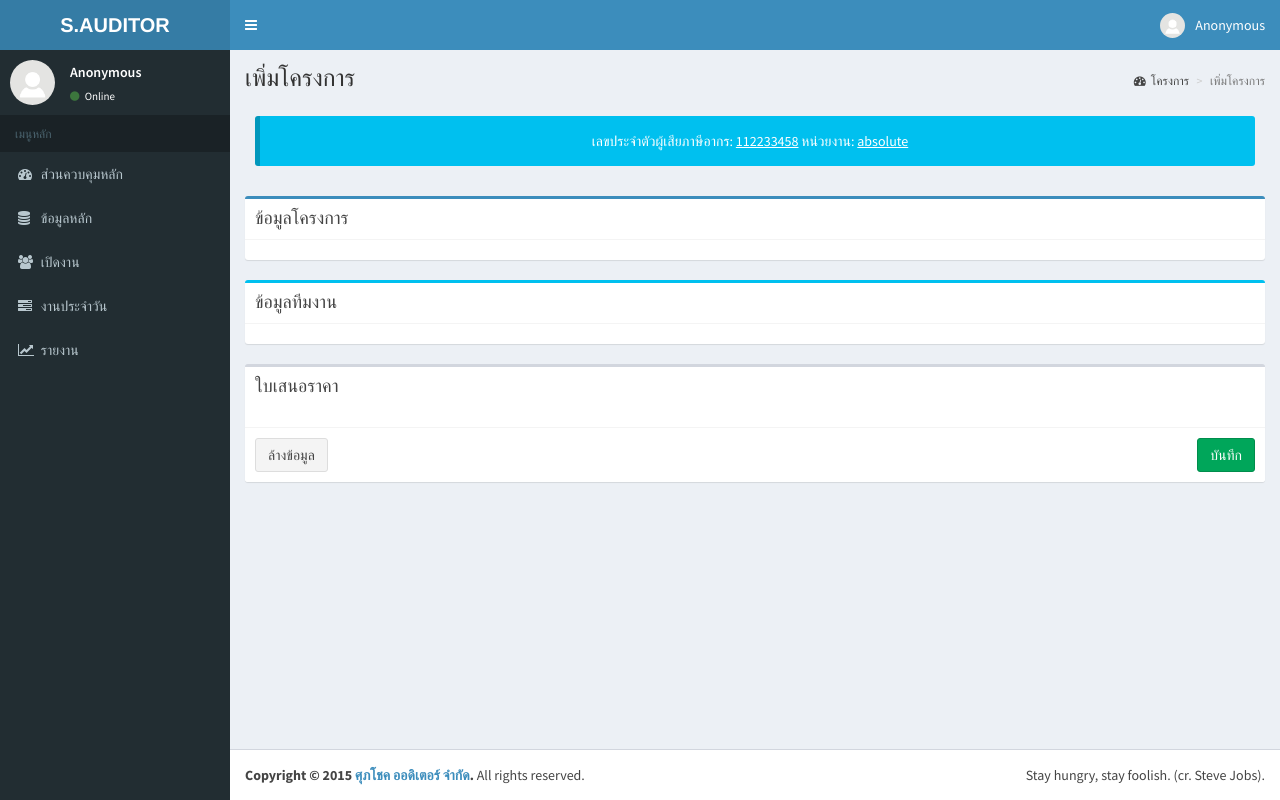
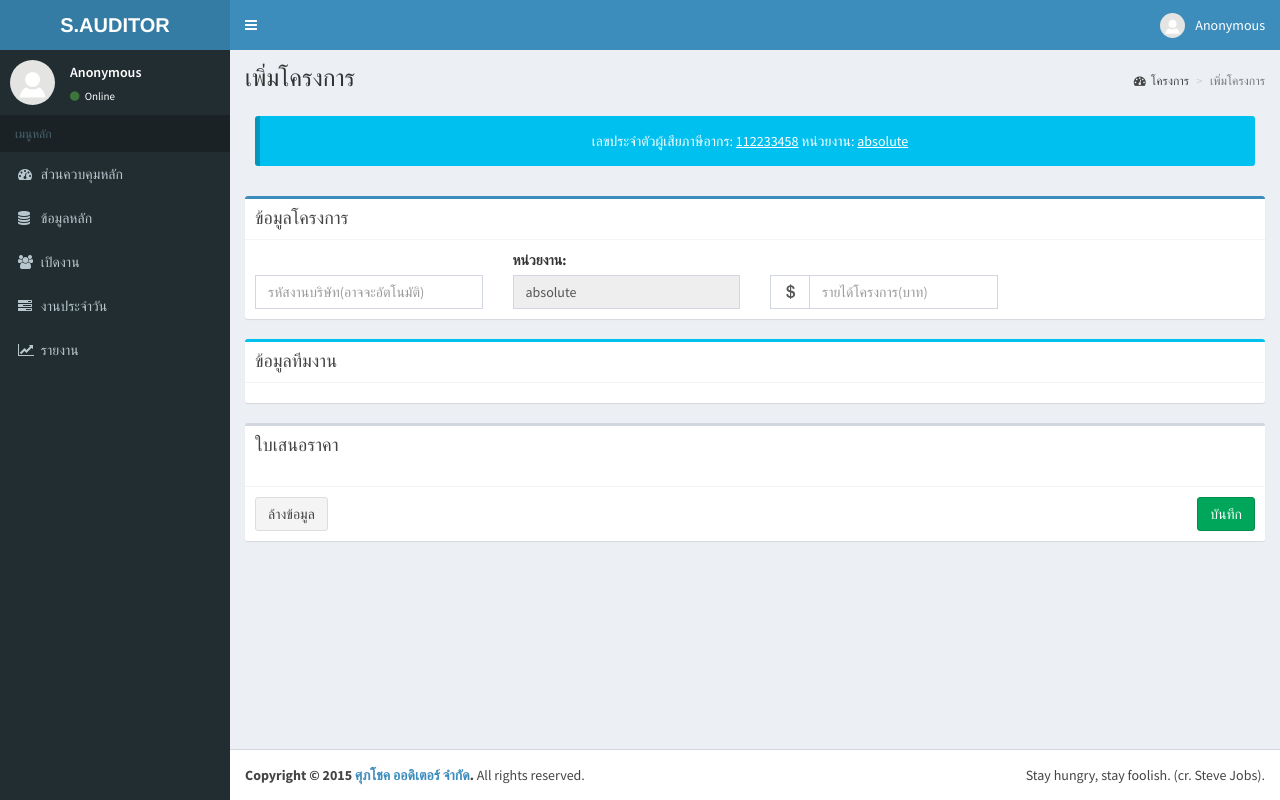
Before and after one commit to thesis-cpe/spch1, a PHP site: page /add-project.php in a window 1280 px wide. Run offline with PHP 8.4, Linux system fonts and the light colour scheme; some libraries are stand-ins or nearby versions.

Commit message:
หน้าเพิ่มโครงการ

```diff
--- a/add-project.php
+++ b/add-project.php
@@ -93,7 +93,6 @@ scratch. This page gets rid of all links and provides the needed markup only.
                         <div class="col-sm-12">
                             <div class="box-body">
                                 <div class="callout callout-info">
-
                                     <center>เลขประจำตัวผู้เสียภาษีอากร: <a>112233458</a> หน่วยงาน: <a>absolute</a></center>
                                 </div>
                             </div>
@@ -105,7 +104,28 @@ scratch. This page gets rid of all links and provides the needed markup only.
                             <h3 class="box-title">ข้อมูลโครงการ</h3>
                         </div>
                         <div class="box-body">
-
+                            <div class="row">
+                                <!--รหัสงานที่ Gen ใหม่-->
+                                <div class="col-sm-3">
+                                    <label>&nbsp</label>
+                                    <input type="text" class="form-control" name="txtIdWorkCustomer" placeholder="รหัสงานบริษัท(อาจจะอัตโนมัติ)"  />
+                                </div>
+                                <div class="col-sm-3">
+                                    <!--echo ชื่อหน่วยงานลง value-->
+                                    <label>หน่วยงาน:</label>
+                                    <input type="text" class="form-control" name="txtCustomerName" value="absolute" readonly=""/>
+                                </div>
+                                <!--รายได้โครงการ-->
+                                <div class="col-sm-3">
+                                    <label>&nbsp</label>
+                                    <div class="input-group">
+                                        <div class="input-group-addon">
+                                            <i class="glyphicon glyphicon-usd"></i>
+                                        </div>
+                                        <input name="txtAssetProject" type="number" class="form-control" placeholder="รายได้โครงการ(บาท)"/>
+                                    </div>
+                                </div>
+                            </div>
                         </div>
                         <!-- /.box-body -->
                     </div>
```
